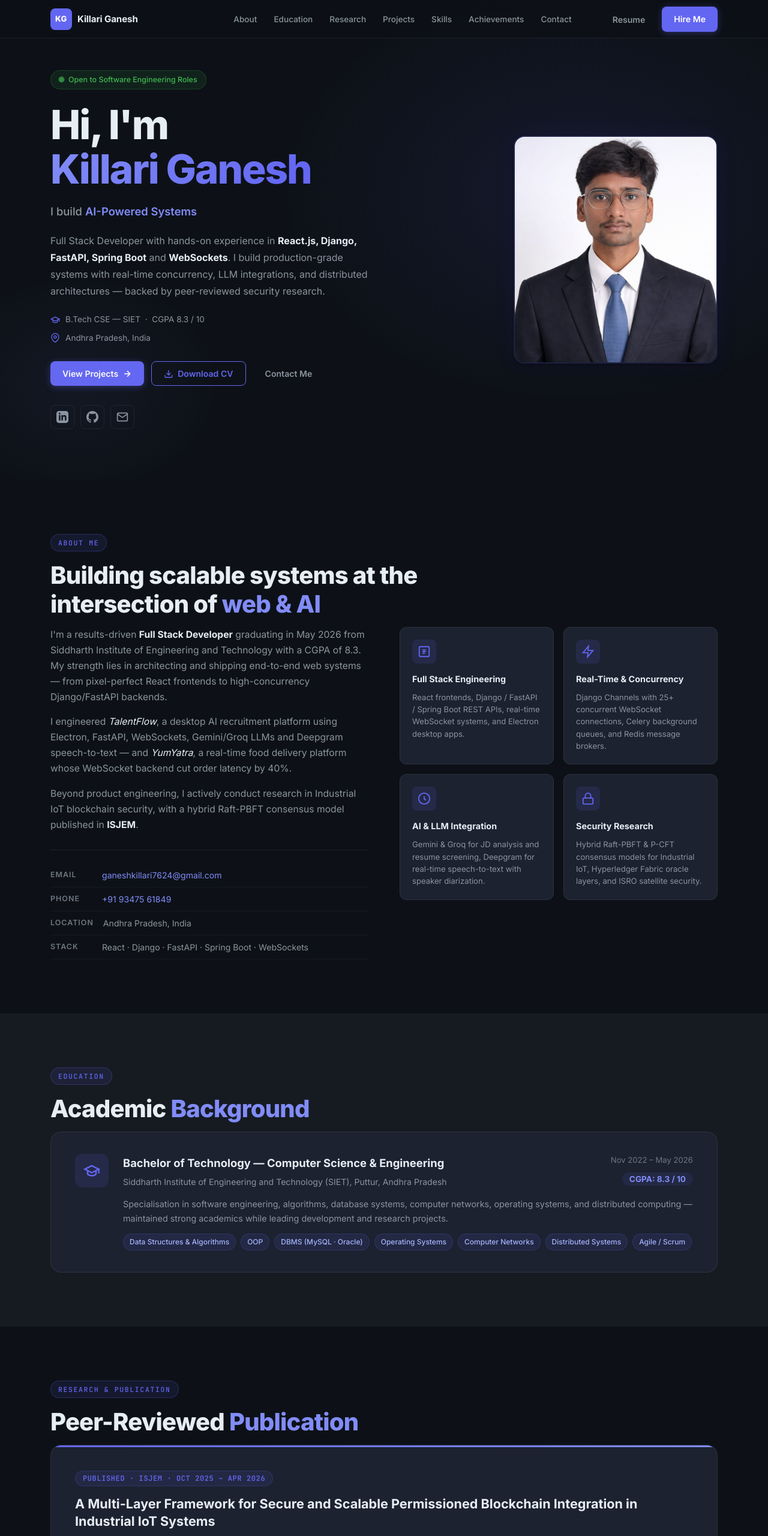
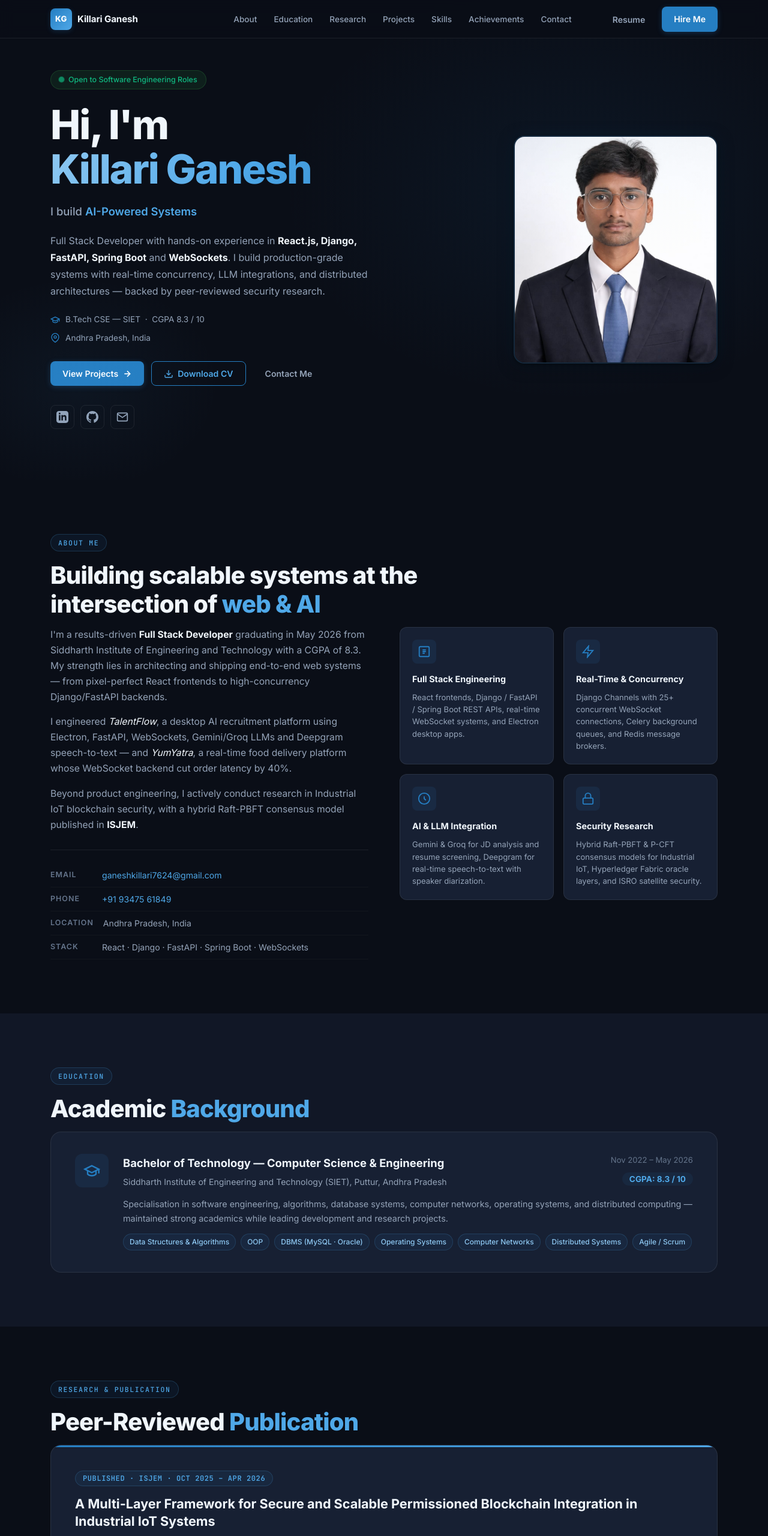
Before and after one commit to ganesh1l-git/portfolio, a website built with Vite: page index.html in a window 1280 px wide. Shown: the top 2560 px of the page at 60% size. Built offline with nearby package versions, Linux system fonts and the light colour scheme.

Commit message:
Update color palette to soft light blue and decrease glow intensity

```diff
--- a/script.js
+++ b/script.js
@@ -132,7 +132,7 @@ function showToast(msg, type = 'success', duration = 3500) {
   const icons = {
     success: `<svg width="16" height="16" viewBox="0 0 24 24" fill="none" stroke="#3fb950" stroke-width="2.5"><polyline points="20 6 9 17 4 12"/></svg>`,
     error:   `<svg width="16" height="16" viewBox="0 0 24 24" fill="none" stroke="#f85149" stroke-width="2.5"><line x1="18" y1="6" x2="6" y2="18"/><line x1="6" y1="6" x2="18" y2="18"/></svg>`,
-    info:    `<svg width="16" height="16" viewBox="0 0 24 24" fill="none" stroke="#818cf8" stroke-width="2"><circle cx="12" cy="12" r="10"/><line x1="12" y1="8" x2="12" y2="12"/><line x1="12" y1="16" x2="12.01" y2="16"/></svg>`,
+    info:    `<svg width="16" height="16" viewBox="0 0 24 24" fill="none" stroke="#4fa8e8" stroke-width="2"><circle cx="12" cy="12" r="10"/><line x1="12" y1="8" x2="12" y2="12"/><line x1="12" y1="16" x2="12.01" y2="16"/></svg>`,
   };
   const t = document.createElement('div');
   t.className = `toast ${type}`;
--- a/style.css
+++ b/style.css
@@ -1,35 +1,36 @@
 /* ═══════════════════════════════════════════════
-   KILLARI GANESH PORTFOLIO — Dark Slate & Indigo
+   KILLARI GANESH PORTFOLIO — Deep Navy & Soft Light Blue
    ═══════════════════════════════════════════════ */
 
 /* ─── Design Tokens ─── */
 :root {
-  --clr-bg:           #0d1117;
-  --clr-surface:      #161b22;
-  --clr-surface-2:    #1c2230;
-  --clr-border:       rgba(99,102,241,0.18);
-  --clr-border-soft:  rgba(255,255,255,0.07);
+  --clr-bg:           #0a0e17;       /* deep dark navy/slate */
+  --clr-surface:      #111726;       /* rich dark surface */
+  --clr-surface-2:    #172033;       /* elevated surface */
+  --clr-border:       rgba(79,168,232,0.16);
+  --clr-border-soft:  rgba(255,255,255,0.08);
 
-  --clr-primary:      #6366f1;       /* indigo-500  */
-  --clr-primary-d:    #4f52d0;       /* hover       */
-  --clr-primary-glow: rgba(99,102,241,0.25);
+  --clr-primary:      #257ec2;       /* soft, balanced light blue */
+  --clr-primary-d:    #1d6fae;       /* hover */
+  --clr-primary-glow: rgba(43,130,201,0.20);
 
-  --clr-accent:       #818cf8;       /* indigo-400  */
-  --clr-accent-2:     #a5b4fc;       /* indigo-300  */
+  --clr-accent:       #4fa8e8;       /* calm light blue accent */
+  --clr-accent-2:     #8ec8f2;       /* soft ice blue */
+  --clr-cyan:         #38b2d6;       /* muted cyan accent */
 
-  --clr-text:         #e6edf3;
-  --clr-text-sec:     #8b949e;
-  --clr-text-soft:    #6e7681;
+  --clr-text:         #f0f6fc;
+  --clr-text-sec:     #94a3b8;
+  --clr-text-soft:    #64748b;
 
-  --clr-success:      #3fb950;
-  --clr-warn:         #d29922;
+  --clr-success:      #10b981;
+  --clr-warn:         #f59e0b;
 
   --radius:           12px;
   --radius-lg:        18px;
   --radius-sm:        8px;
 
-  --shadow-card: 0 4px 24px rgba(0,0,0,0.45), 0 1px 4px rgba(0,0,0,0.3);
-  --shadow-glow: 0 0 32px rgba(99,102,241,0.15);
+  --shadow-card: 0 4px 24px rgba(0,0,0,0.50), 0 1px 4px rgba(0,0,0,0.35);
+  --shadow-glow: 0 0 28px rgba(43,130,201,0.12);
 
   --nav-h: 64px;
   --transition: 0.2s ease;
@@ -86,9 +87,9 @@ ul { list-style: none; }
   font-weight: 500;
   letter-spacing: 0.14em;
   text-transform: uppercase;
-  color: var(--clr-primary);
-  background: rgba(99,102,241,0.1);
-  border: 1px solid rgba(99,102,241,0.25);
+  color: var(--clr-accent);
+  background: rgba(43,130,201,0.08);
+  border: 1px solid rgba(79,168,232,0.20);
   padding: 4px 12px;
   border-radius: 999px;
   margin-bottom: 16px;
@@ -123,19 +124,20 @@ ul { list-style: none; }
 .btn-primary {
   background: var(--clr-primary);
   color: #fff;
-  box-shadow: 0 2px 12px rgba(99,102,241,0.35);
+  box-shadow: 0 2px 10px rgba(43,130,201,0.28);
 }
 .btn-primary:hover {
   background: var(--clr-primary-d);
-  box-shadow: 0 4px 20px rgba(99,102,241,0.5);
+  box-shadow: 0 4px 16px rgba(43,130,201,0.38);
   transform: translateY(-1px);
 }
 .btn-outline {
   border: 1.5px solid var(--clr-primary);
-  color: var(--clr-primary);
+  color: var(--clr-accent);
 }
 .btn-outline:hover {
-  background: rgba(99,102,241,0.08);
+  background: rgba(43,130,201,0.08);
+  border-color: var(--clr-accent);
   transform: translateY(-1px);
 }
 .btn-ghost {
@@ -151,8 +153,8 @@ ul { list-style: none; }
 .tag {
   font-size: 0.75rem;
   font-weight: 500;
-  background: rgba(99,102,241,0.1);
-  border: 1px solid rgba(99,102,241,0.2);
+  background: rgba(43,130,201,0.08);
+  border: 1px solid rgba(79,168,232,0.18);
   color: var(--clr-accent-2);
   padding: 3px 10px;
   border-radius: 999px;
@@ -167,7 +169,7 @@ ul { list-style: none; }
   top: 0; left: 0; right: 0;
   height: var(--nav-h);
   z-index: 1000;
-  background: rgba(13,17,23,0.85);
+  background: rgba(10,14,23,0.85);
   backdrop-filter: blur(12px);
   border-bottom: 1px solid var(--clr-border-soft);
   transition: box-shadow var(--transition);
@@ -193,13 +195,14 @@ ul { list-style: none; }
 .logo-mark {
   width: 36px; height: 36px;
   display: flex; align-items: center; justify-content: center;
-  background: var(--clr-primary);
+  background: linear-gradient(135deg, var(--clr-primary), var(--clr-accent));
   color: #fff;
   font-weight: 800;
   font-size: 0.82rem;
   border-radius: var(--radius-sm);
   letter-spacing: 0.04em;
   flex-shrink: 0;
+  box-shadow: 0 2px 8px rgba(43,130,201,0.22);
 }
 .logo-name {
   font-weight: 700;
@@ -264,8 +267,8 @@ ul { list-style: none; }
   position: absolute;
   inset: 0;
   background:
-    radial-gradient(ellipse 700px 500px at 75% 40%, rgba(99,102,241,0.10) 0%, transparent 70%),
-    radial-gradient(ellipse 400px 300px at 10% 80%, rgba(129,140,248,0.06) 0%, transparent 60%);
+    radial-gradient(ellipse 700px 500px at 75% 40%, rgba(43,130,201,0.08) 0%, transparent 70%),
+    radial-gradient(ellipse 400px 300px at 10% 80%, rgba(79,168,232,0.05) 0%, transparent 60%);
   pointer-events: none;
 }
 
@@ -310,7 +313,7 @@ ul { list-style: none; }
 }
 .hero-name {
   display: block;
-  background: linear-gradient(120deg, var(--clr-accent) 0%, var(--clr-primary) 60%, #a78bfa 100%);
+  background: linear-gradient(120deg, #8ec8f2 0%, var(--clr-accent) 45%, var(--clr-primary) 100%);
   -webkit-background-clip: text;
   -webkit-text-fill-color: transparent;
   background-clip: text;
@@ -380,7 +383,7 @@ ul { list-style: none; }
 .social-link:hover {
   border-color: var(--clr-primary);
   color: var(--clr-accent);
-  background: rgba(99,102,241,0.1);
+  background: rgba(43,130,201,0.08);
   transform: translateY(-2px);
 }
 
@@ -401,7 +404,7 @@ ul { list-style: none; }
   content: '';
   position: absolute;
   inset: 0;
-  background: linear-gradient(160deg, rgba(99,102,241,0.06) 0%, transparent 60%);
+  background: linear-gradient(160deg, rgba(79,168,232,0.05) 0%, transparent 60%);
   z-index: 1;
   pointer-events: none;
 }
@@ -523,7 +526,7 @@ ul { list-style: none; }
 .about-card-icon {
   width: 40px; height: 40px;
   display: flex; align-items: center; justify-content: center;
-  background: rgba(99,102,241,0.12);
+  background: rgba(43,130,201,0.10);
   border-radius: var(--radius-sm);
   color: var(--clr-primary);
   margin-bottom: 14px;
@@ -549,7 +552,7 @@ ul { list-style: none; }
 .edu-icon {
   width: 56px; height: 56px;
   display: flex; align-items: center; justify-content: center;
-  background: rgba(99,102,241,0.12);
+  background: rgba(43,130,201,0.10);
   border-radius: var(--radius);
   color: var(--clr-primary);
   flex-shrink: 0;
@@ -571,7 +574,7 @@ ul { list-style: none; }
 .edu-period { display: block; font-size: 0.82rem; color: var(--clr-text-soft); margin-bottom: 6px; }
 .edu-cgpa {
   font-size: 0.85rem; font-weight: 700; color: var(--clr-accent);
-  background: rgba(99,102,241,0.1); border-radius: 999px;
+  background: rgba(43,130,201,0.08); border-radius: 999px;
   padding: 3px 12px;
 }
 
@@ -602,9 +605,9 @@ ul { list-style: none; }
 .research-venue-badge {
   font-size: 0.75rem; font-weight: 600;
   font-family: var(--font-mono);
-  color: var(--clr-primary);
-  background: rgba(99,102,241,0.1);
-  border: 1px solid rgba(99,102,241,0.2);
+  color: var(--clr-accent);
+  background: rgba(43,130,201,0.08);
+  border: 1px solid rgba(79,168,232,0.20);
   padding: 4px 12px; border-radius: 999px;
   text-transform: uppercase; letter-spacing: 0.05em;
 }
@@ -683,11 +686,11 @@ ul { list-style: none; }
   transition: all var(--transition);
 }
 .carousel-btn:hover {
-  background: rgba(99,102,241,0.15);
+  background: rgba(43,130,201,0.12);
   border-color: var(--clr-primary);
   color: var(--clr-accent);
   transform: translateY(-2px);
-  box-shadow: 0 4px 14px rgba(99,102,241,0.25);
+  box-shadow: 0 4px 12px rgba(43,130,201,0.20);
 }
 .carousel-btn:active {
   transform: translateY(0);
@@ -814,7 +817,7 @@ ul { list-style: none; }
   transition: opacity var(--transition);
 }
 .project-card:hover {
-  border-color: rgba(99,102,241,0.4);
+  border-color: rgba(79,168,232,0.30);
   box-shadow: var(--shadow-card), var(--shadow-glow);
   transform: translateY(-3px);
 }
@@ -829,7 +832,7 @@ ul { list-style: none; }
 .project-icon-wrap {
   width: 48px; height: 48px;
   display: flex; align-items: center; justify-content: center;
-  background: rgba(99,102,241,0.12);
+  background: rgba(43,130,201,0.10);
   border-radius: var(--radius);
   color: var(--clr-accent);
 }
@@ -842,7 +845,7 @@ ul { list-style: none; }
   color: var(--clr-text-sec);
   transition: all var(--transition);
 }
-.icon-link:hover { border-color: var(--clr-primary); color: var(--clr-accent); background: rgba(99,102,241,0.08); }
+.icon-link:hover { border-color: var(--clr-primary); color: var(--clr-accent); background: rgba(43,130,201,0.08); }
 
 .project-number {
   font-family: var(--font-mono);
@@ -907,13 +910,13 @@ ul { list-style: none; }
   white-space: nowrap;
 }
 .skill-lvl.excellent   { background: rgba(63,185,80,0.15); color: #3fb950; border: 1px solid rgba(63,185,80,0.3); }
-.skill-lvl.good        { background: rgba(99,102,241,0.15); color: #818cf8; border: 1px solid rgba(99,102,241,0.3); }
+.skill-lvl.good        { background: rgba(43,130,201,0.12); color: #4fa8e8; border: 1px solid rgba(79,168,232,0.24); }
 .skill-lvl.average     { background: rgba(210,153,34,0.15); color: #e3b341; border: 1px solid rgba(210,153,34,0.3); }
 .skill-lvl.idea        { background: rgba(148,163,184,0.12); color: #94a3b8; border: 1px solid rgba(148,163,184,0.25); }
 /* Backward compatibility aliases */
 .skill-lvl.expert      { background: rgba(63,185,80,0.15); color: #3fb950; border: 1px solid rgba(63,185,80,0.3); }
-.skill-lvl.advanced    { background: rgba(99,102,241,0.15); color: #818cf8; border: 1px solid rgba(99,102,241,0.3); }
-.skill-lvl.proficient  { background: rgba(99,102,241,0.15); color: #818cf8; border: 1px solid rgba(99,102,241,0.3); }
+.skill-lvl.advanced    { background: rgba(43,130,201,0.12); color: #4fa8e8; border: 1px solid rgba(79,168,232,0.24); }
+.skill-lvl.proficient  { background: rgba(43,130,201,0.12); color: #4fa8e8; border: 1px solid rgba(79,168,232,0.24); }
 .skill-lvl.intermediate{ background: rgba(210,153,34,0.15); color: #e3b341; border: 1px solid rgba(210,153,34,0.3); }
 
 /* ──────────────────────────────────────────────
@@ -953,8 +956,8 @@ ul { list-style: none; }
   display: inline-block;
   font-size: 0.7rem; font-weight: 600; text-transform: uppercase;
   letter-spacing: 0.08em;
-  background: rgba(99,102,241,0.1); color: var(--clr-accent);
-  border: 1px solid rgba(99,102,241,0.2);
+  background: rgba(43,130,201,0.08); color: var(--clr-accent);
+  border: 1px solid rgba(79,168,232,0.18);
   padding: 3px 10px; border-radius: 999px;
   margin-bottom: 10px;
 }
@@ -989,11 +992,11 @@ ul { list-style: none; }
   text-decoration: none;
   transition: border-color var(--transition), box-shadow var(--transition);
 }
-.contact-row:hover { border-color: var(--clr-border); box-shadow: 0 2px 12px rgba(99,102,241,0.12); }
+.contact-row:hover { border-color: var(--clr-border); box-shadow: 0 2px 12px rgba(43,130,201,0.12); }
 .contact-icon {
   width: 38px; height: 38px;
   display: flex; align-items: center; justify-content: center;
-  background: rgba(99,102,241,0.1); border-radius: var(--radius-sm);
+  background: rgba(43,130,201,0.10); border-radius: var(--radius-sm);
   color: var(--clr-primary); flex-shrink: 0;
 }
 .contact-lbl { display: block; font-size: 0.7rem; color: var(--clr-text-soft); text-transform: uppercase; letter-spacing: 0.08em; margin-bottom: 3px; }
@@ -1009,7 +1012,7 @@ ul { list-style: none; }
   flex-shrink: 0;
   transition: color var(--transition), background var(--transition);
 }
-.copy-btn:hover { color: var(--clr-accent); background: rgba(99,102,241,0.1); }
+.copy-btn:hover { color: var(--clr-accent); background: rgba(43,130,201,0.10); }
 
 /* Contact Form */
 .contact-form-wrap {
@@ -1037,7 +1040,7 @@ ul { list-style: none; }
 .form-group input:focus,
 .form-group textarea:focus {
   border-color: var(--clr-primary);
-  box-shadow: 0 0 0 3px rgba(99,102,241,0.15);
+  box-shadow: 0 0 0 3px rgba(43,130,201,0.15);
 }
 .form-group input::placeholder,
 .form-group textarea::placeholder { color: var(--clr-text-soft); }
@@ -1165,7 +1168,7 @@ ul { list-style: none; }
 
 .resume-info-box {
   display: flex; align-items: center; gap: 10px;
-  background: rgba(99,102,241,0.1); border: 1px solid rgba(99,102,241,0.2);
+  background: rgba(43,130,201,0.08); border: 1px solid rgba(79,168,232,0.18);
   border-radius: var(--radius-sm); padding: 12px 16px;
   font-size: 0.85rem; color: var(--clr-accent);
   margin-bottom: 20px;
@@ -1203,6 +1206,7 @@ ul { list-style: none; }
   max-width: 320px;
 }
 .toast.success { border-color: rgba(63,185,80,0.3); }
+.toast.info    { border-color: rgba(79,168,232,0.25); }
 .toast.error   { border-color: rgba(248,81,73,0.3); }
 @keyframes slideIn { from { opacity:0; transform: translateX(30px); } }
 
```
Also changed, not shown: README.md, index.html (line endings or trailing spaces).
